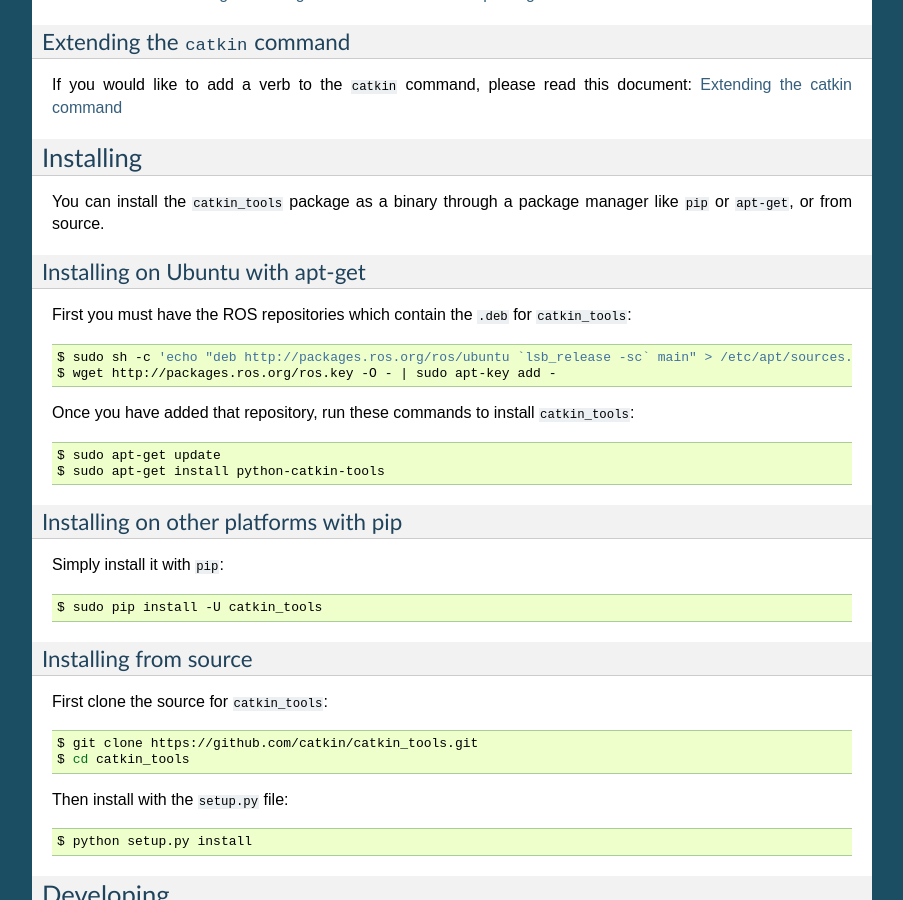
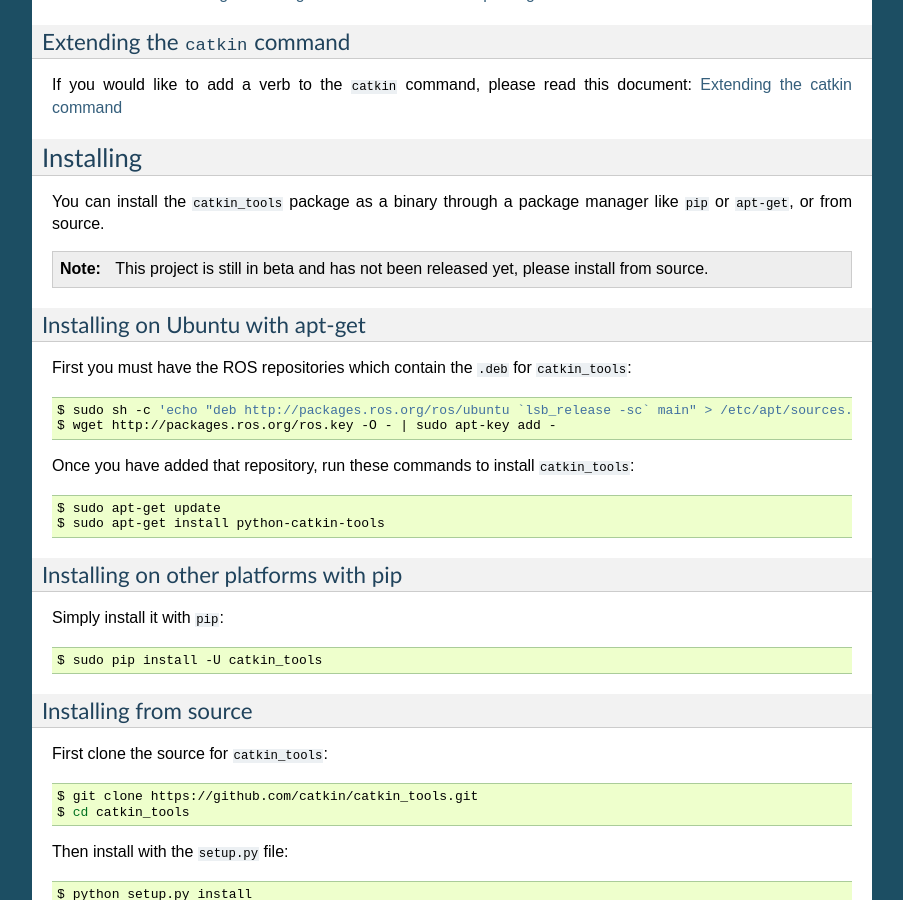
Before and after one commit to catkin/catkin_tools, a Sphinx documentation site: the page built from docs/index.rst, in a window 1280 px wide and 900 px high, scrolled down 1262 px. Shown: the whole window, without its empty margins (198-1101 px from the left). Built offline with Sphinx 7.4.7, drawn with Linux system fonts in a browser that asks for light colours.

Commit message:
Notify users beta status for installation

```diff
--- a/docs/index.rst
+++ b/docs/index.rst
@@ -86,6 +86,10 @@ Installing
 
 You can install the ``catkin_tools`` package as a binary through a package manager like ``pip`` or ``apt-get``, or from source.
 
+.. note::
+
+    This project is still in beta and has not been released yet, please install from source.
+
 Installing on Ubuntu with apt-get
 ^^^^^^^^^^^^^^^^^^^^^^^^^^^^^^^^^
 
```
